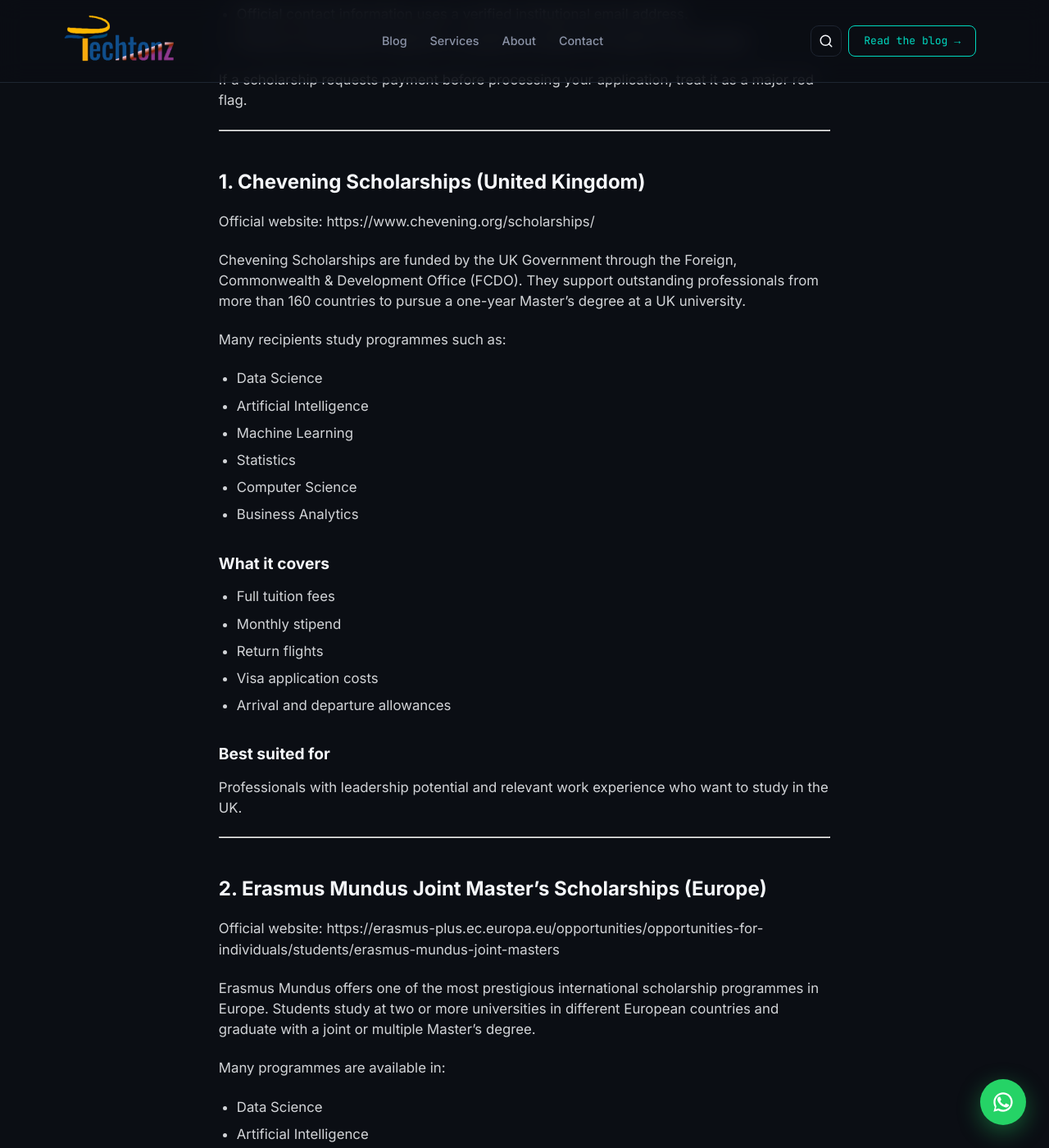
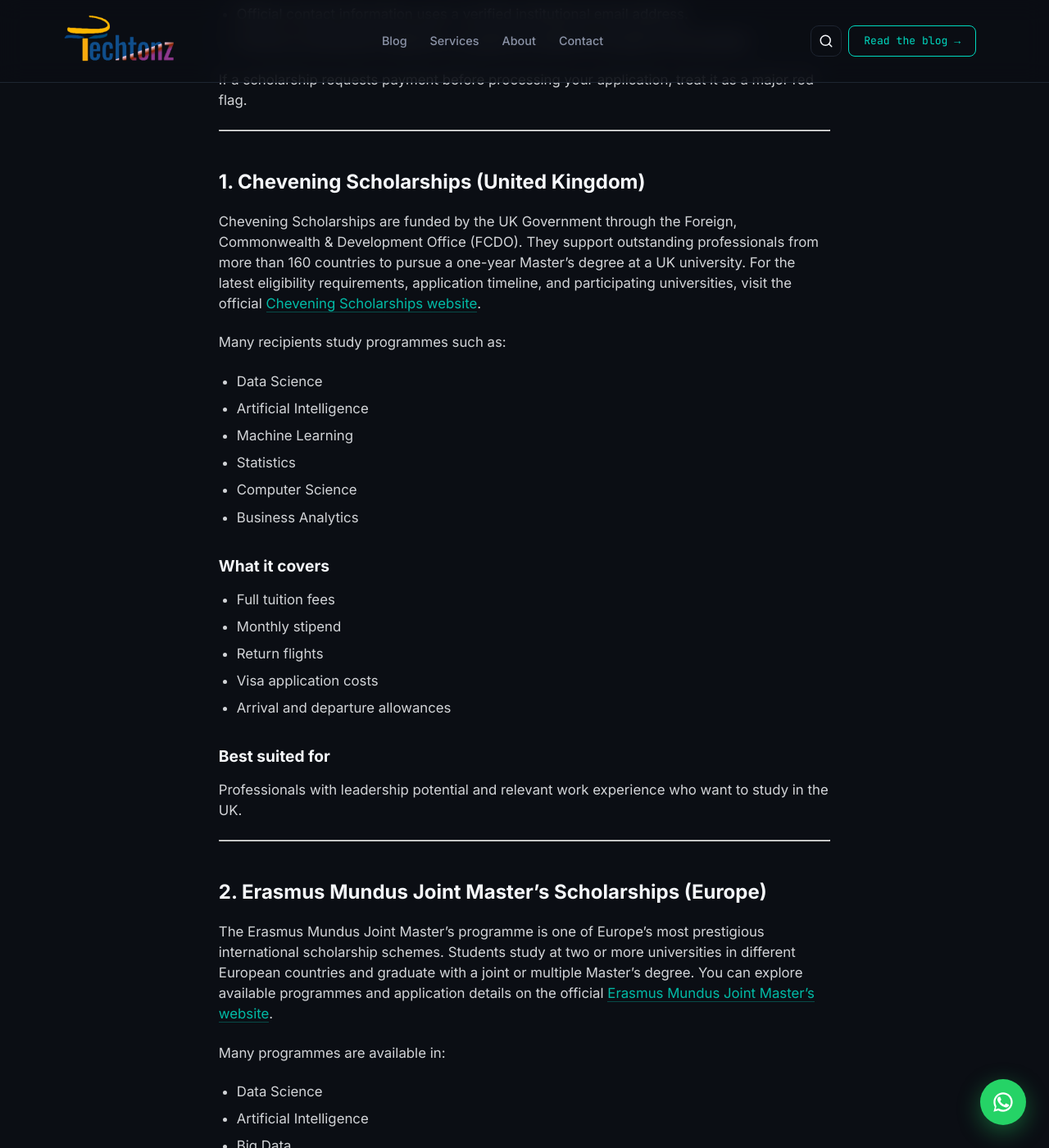
Before and after one commit to teefortech/Techtonz, a Jekyll site: the page built from _posts/2026-07-21-funded-data-science-scholarships.md, in a window 1280 px wide and 1400 px high, scrolled down 1351 px. Shown: the whole window at 82% size. Built offline with Jekyll 4.4.1, drawn with Linux system fonts in a browser that asks for light colours; some of the changed text lies outside the part shown.

Commit message:
Refactor scholarship descriptions for clarity
Removed redundant official website links and streamlined descriptions for various scholarships. Enhanced clarity and conciseness of scholarship details.

```diff
--- a/_posts/2026-07-21-funded-data-science-scholarships.md
+++ b/_posts/2026-07-21-funded-data-science-scholarships.md
@@ -48,10 +48,7 @@
 
 ## 1. Chevening Scholarships (United Kingdom)
 
-Official website:
-https://www.chevening.org/scholarships/
-
-Chevening Scholarships are funded by the UK Government through the Foreign, Commonwealth & Development Office (FCDO). They support outstanding professionals from more than 160 countries to pursue a one-year Master's degree at a UK university.
+Chevening Scholarships are funded by the UK Government through the Foreign, Commonwealth & Development Office (FCDO). They support outstanding professionals from more than 160 countries to pursue a one-year Master's degree at a UK university. For the latest eligibility requirements, application timeline, and participating universities, visit the official [Chevening Scholarships website](https://www.chevening.org/scholarships/).
 
 Many recipients study programmes such as:
 
@@ -78,10 +75,7 @@
 
 ## 2. Erasmus Mundus Joint Master's Scholarships (Europe)
 
-Official website:
-https://erasmus-plus.ec.europa.eu/opportunities/opportunities-for-individuals/students/erasmus-mundus-joint-masters
-
-Erasmus Mundus offers one of the most prestigious international scholarship programmes in Europe. Students study at two or more universities in different European countries and graduate with a joint or multiple Master's degree.
+The Erasmus Mundus Joint Master's programme is one of Europe's most prestigious international scholarship schemes. Students study at two or more universities in different European countries and graduate with a joint or multiple Master's degree. You can explore available programmes and application details on the official [Erasmus Mundus Joint Master's website](https://erasmus-plus.ec.europa.eu/opportunities/opportunities-for-individuals/students/erasmus-mundus-joint-masters).
 
 Many programmes are available in:
 
@@ -107,10 +101,7 @@
 
 ## 3. DAAD Scholarships (Germany)
 
-Official website:
-https://www.daad.de/en/studying-in-germany/scholarships/
-
-The German Academic Exchange Service (DAAD) supports thousands of international students every year.
+The German Academic Exchange Service (DAAD) supports thousands of international students every year through scholarships for postgraduate study and research. If you're interested in studying Data Science or Artificial Intelligence in Germany, browse the latest opportunities on the official [DAAD Scholarships website](https://www.daad.de/en/studying-in-germany/scholarships/).
 
 Although DAAD funds many disciplines, there are numerous opportunities for students pursuing postgraduate degrees in:
 
@@ -128,16 +119,13 @@
 - Research support
 - Tuition support (where applicable)
 
-Germany continues to be one of the most attractive destinations for students seeking high-quality education with relatively low tuition costs.
+Germany remains one of the world's most attractive destinations for high-quality education and cutting-edge research.
 
 ---
 
 ## 4. Fulbright Foreign Student Program (United States)
 
-Official website:
-https://foreign.fulbrightonline.org/
-
-The Fulbright Foreign Student Program enables talented students from around the world to pursue Master's and PhD degrees in the United States.
+The Fulbright Foreign Student Program enables talented students from around the world to pursue Master's and PhD degrees in the United States. For eligibility requirements and country-specific application information, visit the official [Fulbright Foreign Student Program website](https://foreign.fulbrightonline.org/).
 
 Although it is not exclusively designed for data science students, many award recipients study:
 
@@ -155,16 +143,13 @@
 - Airfare
 - Research support (where applicable)
 
-Fulbright is highly competitive and places significant emphasis on academic excellence and leadership potential.
+Fulbright is highly competitive and places significant emphasis on academic excellence, leadership, and cultural exchange.
 
 ---
 
 ## 5. Commonwealth Scholarships (United Kingdom)
 
-Official website:
-https://cscuk.fcdo.gov.uk/scholarships/
-
-The Commonwealth Scholarship Commission funds postgraduate study for students from eligible Commonwealth countries, including Nigeria.
+The Commonwealth Scholarship Commission offers fully funded postgraduate scholarships to students from eligible Commonwealth countries, including Nigeria. To learn about current application cycles and eligibility criteria, visit the official [Commonwealth Scholarships website](https://cscuk.fcdo.gov.uk/scholarships/).
 
 Many scholars pursue degrees in:
 
@@ -182,7 +167,7 @@
 - Thesis grants (where applicable)
 - Additional study-related allowances
 
-The programme aims to equip graduates with the knowledge and skills needed to contribute to the development of their home countries.
+The programme is designed to help talented students develop advanced skills and contribute to the sustainable development of their home countries.
 
 ---
 
```
